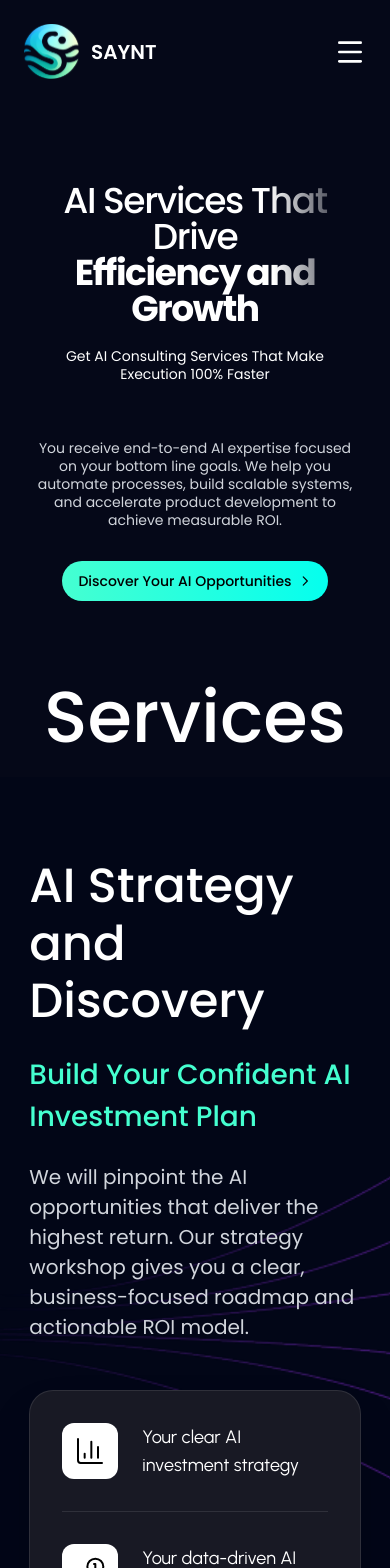
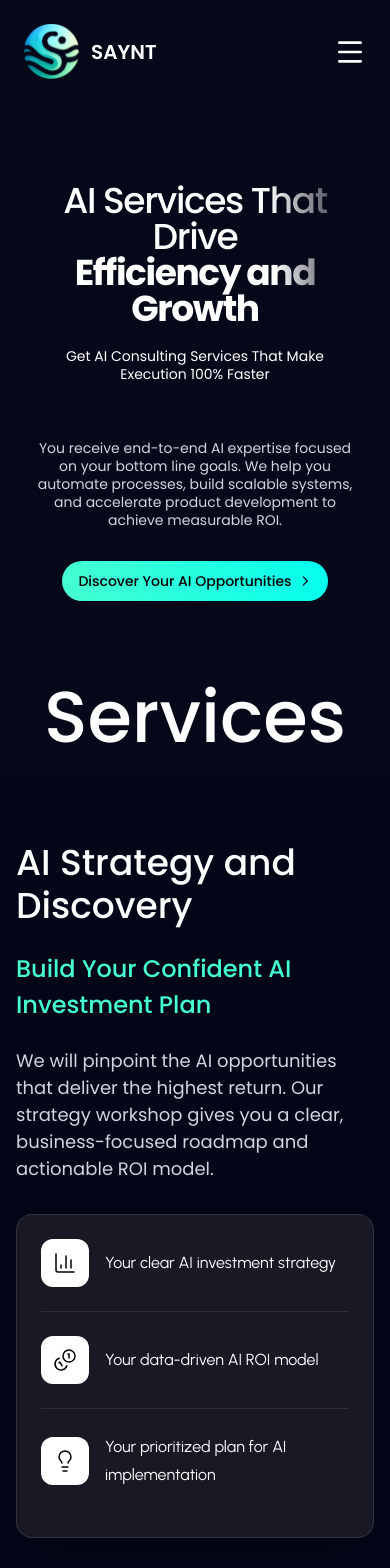
Before and after one commit to zaineli/Saynt-Website, a Next.js app: page /services in a window 390 px wide. Shown: the top 1568 px of the page. Built offline with nearby package versions, Linux system fonts and the light colour scheme.

Commit message:
refine strategy design

```diff
--- a/app/components/AIStrategyDesign.tsx
+++ b/app/components/AIStrategyDesign.tsx
@@ -25,10 +25,9 @@ export default function AIStrategyDesign({
   showServicesHeader = false
 }: AIStrategyDesignProps) {
   return (
-    <div className="w-full bg-[#020617] text-white relative py-20 lg:py-32 overflow-hidden">
-
-      {/* Background lines image - positioned in center connecting the two sections, flips with layout */}
-      <div className={`absolute top-1/2 -translate-y-1/2 w-[600px] h-[400px] pointer-events-none z-0 opacity-90 ${
+    <div className="w-full bg-[#020617] text-white relative py-16 lg:py-32 overflow-hidden">
+      {/* Background lines image for desktop - positioned in center connecting the two sections, flips with layout */}
+      <div className={`absolute top-1/2 -translate-y-1/2 w-[300px] md:w-[400px] lg:w-[600px] h-[200px] md:h-[300px] lg:h-[400px] pointer-events-none z-0 opacity-90 hidden lg:block ${
         reverse ? 'right-1/2 translate-x-1/2 scale-x-[-1]' : 'left-1/2 -translate-x-1/2'
       }`}>
         <div className="relative w-full h-full">
@@ -37,51 +36,46 @@ export default function AIStrategyDesign({
             alt="Decorative connector lines"
             fill
             className="object-contain"
-            sizes="(min-width: 1024px) 600px, 100vw"
+            sizes="(max-width: 768px) 100vw, (max-width: 1024px) 400px, 600px"
             priority={false}
           />
         </div>
       </div>
-
       {/* Services Header */}
       {showServicesHeader && (
-        <div className="text-center mb-20 relative z-10">
-          <h2 className="text-5xl font-medium text-white">Services</h2>
+        <div className="text-center mb-12 lg:mb-20 relative z-10">
+          <h2 className="text-4xl lg:text-5xl font-medium text-white">Services</h2>
         </div>
       )}
-
-      <div className="relative z-10 w-[85%] max-w-[1400px] mx-auto">
-        <div className={`grid lg:grid-cols-2 gap-12 lg:gap-20 w-full items-center ${reverse ? '' : ''}`}>
+      <div className="relative z-10 w-full px-4 sm:px-6 lg:px-0 lg:w-[85%] lg:max-w-[1400px] mx-auto">
+        <div className={`flex flex-col lg:flex-row gap-8 lg:gap-20 w-full items-center justify-center ${reverse ? 'lg:flex-row-reverse' : ''}`}>
           {/* Text Column */}
-          <div className={`space-y-6 relative ${reverse ? 'lg:order-2' : 'lg:order-1'}`}>
-            <h1 className="font-medium text-[48px] lg:text-[56px] leading-[120%] tracking-[0%]">
+          <div className="space-y-6 w-full max-w-2xl lg:max-w-none">
+            <h1 className="font-medium text-[36px] sm:text-[48px] lg:text-[56px] leading-[120%] tracking-[0%]">
               {title}
             </h1>
-
-            <h2 className="font-medium text-[28px] lg:text-[32px] leading-[150%] tracking-[0%] text-[#45FFD0]">
+            <h2 className="font-medium text-[24px] sm:text-[28px] lg:text-[32px] leading-[150%] tracking-[0%] text-[#45FFD0]">
               {subtitle}
             </h2>
-
-            <p className="font-normal text-[20px] lg:text-[24px] leading-[150%] tracking-[0%] text-gray-300">
+            <p className="font-normal text-[18px] sm:text-[20px] lg:text-[24px] leading-[150%] tracking-[0%] text-gray-300">
               {description}
             </p>
           </div>
-
           {/* Card Column */}
-          <div className={`relative ${reverse ? 'lg:order-1' : 'lg:order-2'}`}>
-            <div className="bg-[#181924] rounded-3xl p-8 lg:p-10 border border-white/10 shadow-2xl">
-              <div className="flex flex-col gap-8">
+          <div className="w-full max-w-2xl lg:max-w-none">
+            <div className="bg-[#181924] rounded-2xl sm:rounded-3xl p-6 sm:p-8 lg:p-10 border border-white/10 shadow-2xl">
+              <div className="flex flex-col gap-6 lg:gap-8">
                 {items.map((item, index) => {
                   const Icon = item.icon;
                   return (
                     <div
                       key={index}
-                      className={`flex items-center gap-6 pb-8 ${index < items.length - 1 ? 'border-b border-white/10' : ''}`}
+                      className={`flex items-center gap-4 sm:gap-6 pb-6 lg:pb-8 ${index < items.length - 1 ? 'border-b border-white/10' : ''}`}
                     >
-                      <div className="bg-white rounded-xl p-3 flex-shrink-0 w-14 h-14 flex items-center justify-center">
-                        <Icon className="w-8 h-8 text-black" strokeWidth={1.5} />
+                      <div className="bg-white rounded-xl p-2 lg:p-3 flex-shrink-0 w-12 h-12 lg:w-14 lg:h-14 flex items-center justify-center">
+                        <Icon className="w-6 h-6 lg:w-8 lg:h-8 text-black" strokeWidth={1.5} />
                       </div>
-                      <p className="font-[family-name:var(--font-urbanist)] font-normal text-[18px] lg:text-[20px] leading-[28px] tracking-[0%] text-white">
+                      <p className="font-[family-name:var(--font-urbanist)] font-normal text-[16px] sm:text-[18px] lg:text-[20px] leading-[28px] tracking-[0%] text-white">
                         {item.text}
                       </p>
                     </div>
```
